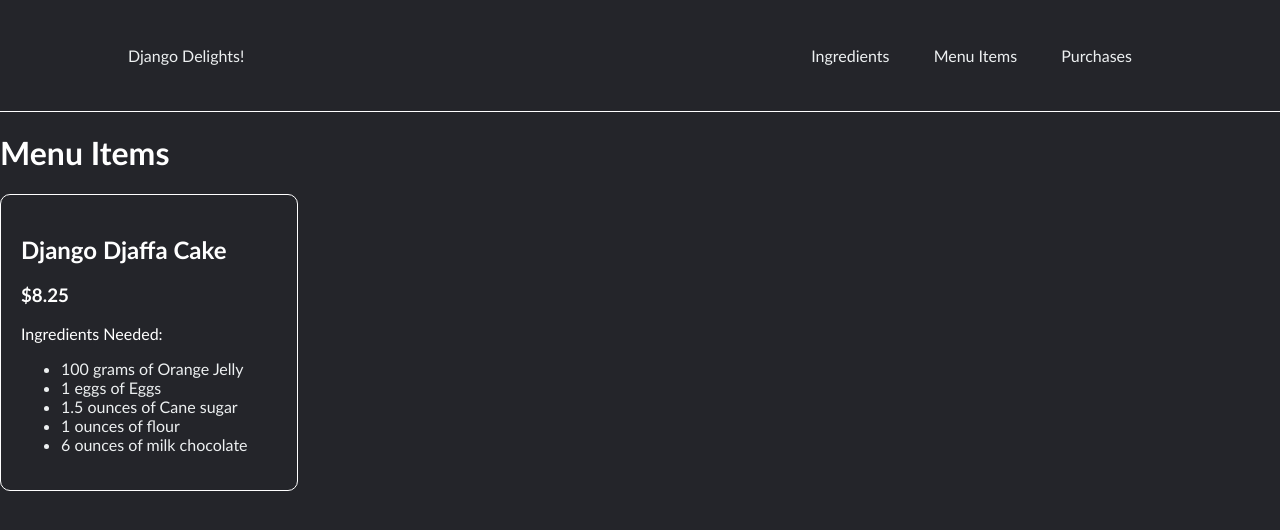
After one commit to OmPatel5/Django-Delights, a Django app: page /menu-items/ in a window 1280 px wide. The commit adds this page. Shown: the top 530 px of the page. Run offline with Django 4.2, Linux system fonts and the light colour scheme; data comes from the database, SQL or seed files in the repository; both versions use the stored data as it was after the commit.

Commit message:
added views and corresponding templates to display menu_items, purchases, revenue, cost, and ingredients

```diff
--- a/inventory/models.py
+++ b/inventory/models.py
@@ -22,7 +22,7 @@ class MenuItem(models.Model):
 class RecipeRequirement(models.Model):
     menu_item = models.ForeignKey(MenuItem, on_delete=models.CASCADE)
     ingredient = models.ForeignKey(Ingredient, on_delete=models.CASCADE)
-    quantity_needed = models.CharField(max_length=5)
+    quantity_needed = models.IntegerField(max_length=5)
 
     def __str__(self):
         return f"{self.ingredient.ingredient_name}: Quantity: {self.quantity_needed} {self.ingredient.unit}s"
@@ -32,6 +32,7 @@ class RecipeRequirement(models.Model):
 class Purchase(models.Model):
     menu_item = models.ForeignKey(MenuItem, on_delete=models.CASCADE)
     purchase_time = models.DateTimeField()
+    quantity = models.IntegerField(default=1)
 
     def __str__(self):
         return f"Purchase: {self.menu_item.item_name}, Time: {self.purchase_time}"
--- /dev/null
+++ b/inventory/static/inventory/menu.css
@@ -0,0 +1,6 @@
+.item-card {
+    border: 1px solid white;
+    border-radius: 10px;
+    width: 20%;
+    padding: 20px
+}
--- /dev/null
+++ b/inventory/static/inventory/navbar.css
@@ -0,0 +1,33 @@
+li, a {
+    font-weight: 500;
+    font-size: 16px;
+    color: #edf0f1;
+    text-decoration: none;
+  }
+
+
+header {
+    display: flex;
+    justify-content: space-between;
+    align-items: center;
+    padding: 30px 10%;
+    border-bottom: 1px solid white;
+
+}
+
+.nav__links {
+    list-style: none;
+}
+
+.nav__links li {
+    display: inline-block;
+    padding: 0px 20px;
+}
+
+.nav__links li a {
+    transition: all 0.3 ease 0s;
+}
+
+.nav__links li a:hover {
+    color: #0088a9
+}
--- a/inventory/static/inventory/styles.css
+++ b/inventory/static/inventory/styles.css
@@ -1,80 +1,24 @@
 html {
  font-family: 'Trebuchet MS', 'Lucida Sans Unicode', 'Lucida Grande', 'Lucida Sans', Arial, sans-serif;
- background: rgb(42, 87, 114);
+ background: #24252a;
  color: white;
+ margin: 0;
+ box-sizing: border-box;
+ padding: 0;
+ background-color: #24252a;
 }
+
+
 
 body {
     margin: 0;
 }
 
-table {
-    table-layout: fixed;
-    width: 100%;
-    border-collapse: collapse;
-    border: 3px solid black;
-    border-radius: 14px;
-  }
 
-  thead th:nth-child(1) {
-    width: 30%;
-  }
-
-  thead th:nth-child(2) {
-    width: 20%;
-  }
-
-  thead th:nth-child(3) {
-    width: 15%;
-  }
-
-  thead th:nth-child(4) {
-    width: 35%;
-  }
-
-  th,
-  td {
-    padding: 20px;
-
-  }
-
-
-tbody tr:nth-child(odd) {
-    background-color: #262627;
-    border-radius: 4px;
-  }
-
-  tbody tr:nth-child(even) {
-    background-color: #141414;
-  }
-
-  tbody tr {
-    background-image: url(noise.png);
-  }
-
-  table {
-    background-color: #ff33cc;
-  }
 
 .ingredients-title {
     font-size: xx-large;
 }
-
-.nav-bar {
-    width: 100%;
-    height: 100%;
-    padding: 20px;
-    background-color: #262627;
-    font-size: large;
-
-
-}
-
-.title {
-    color: white;
-    text-decoration: none;
-}
-
 
 
 
--- a/inventory/templates/inventory/base.html
+++ b/inventory/templates/inventory/base.html
@@ -3,7 +3,6 @@
 <head>
     <meta charset="UTF-8">
     <meta name="viewport" content="width=device-width, initial-scale=1.0">
-
     <title>Document</title>
 
     {% block head %}
@@ -12,18 +11,7 @@
 
 </head>
 <body>
-
-    <header>
-        <h1><a href="#">Django Delights!</a></h1>
-        <nav>
-            <ul class="nav__links">
-                 <li><a href="#">Ingredients</a></li>
-                 <li><a href="#">Menu Items</a></li>
-                 <li><a href="#">Purchases</a></li>
-            </ul>
-        </nav>
-    </header>
-
+    {% include 'inventory/navbar.html' %}
 
     {% block content %}
     {% endblock %}
--- a/inventory/templates/inventory/ingredient_list.html
+++ b/inventory/templates/inventory/ingredient_list.html
@@ -3,6 +3,8 @@
 
 {% block head %}
 <link rel="stylesheet" type="text/css" href="{% static 'inventory/styles.css' %}">
+<link rel="stylesheet" type="text/css" href="{% static 'inventory/table.css' %}">
+
 {% endblock %}
 
 
--- /dev/null
+++ b/inventory/templates/inventory/menu_items_list.html
@@ -0,0 +1,33 @@
+{% extends 'inventory/base.html' %}
+{% load static %}
+
+{% block head %}
+<link rel="stylesheet" type="text/css" href="{% static 'inventory/styles.css' %}">
+<link rel="stylesheet" type="text/css" href="{% static 'inventory/menu.css' %}">
+
+{% endblock %}
+
+
+{% block content %}
+<div class="menu-items">
+<h1 class="menu-items-title">Menu Items</h1>
+
+{% for item in menu %}
+    <div class="item-card">
+        <h2>{{item.item_name}}</h1>
+        <h3>${{item.price}}</h2>
+
+        <p>Ingredients Needed: </p>
+
+        <ul>
+            {% for ingredient in item.required_ingredients %}
+                <li>{{ingredient.quantity_needed}} {{ingredient.ingredient.unit}} of {{ingredient.ingredient.ingredient_name}}</li>
+            {% endfor %}
+        </ul>
+    </div>
+
+
+{% endfor %}
+</div>
+
+{% endblock %}
--- /dev/null
+++ b/inventory/templates/inventory/navbar.html
@@ -0,0 +1,17 @@
+{% load static %}
+
+{% block head %}
+<link rel="stylesheet" type="text/css" href="{% static 'inventory/navbar.css' %}">
+
+{% endblock %}
+
+<header>
+    <a href="{% url 'home' %}">Django Delights!</a>
+    <nav>
+        <ul class="nav__links">
+             <li><a href="{% url 'inventory' %}">Ingredients</a></li>
+             <li><a href="{% url 'menu_items' %}">Menu Items</a></li>
+             <li><a href="{% url 'purchases' %}">Purchases</a></li>
+        </ul>
+    </nav>
+</header>
--- a/inventory/urls.py
+++ b/inventory/urls.py
@@ -4,5 +4,9 @@ from . import views
 
 urlpatterns = [
     path("", views.home, name="home"),
-    path("inventory/", views.IngredientList.as_view(), name="inventory")
+    path("inventory/", views.IngredientList.as_view(), name="inventory"),
+    path("menu-items/", views.menu_items, name="menu_items"),
+    path("purchases/", views.purchases, name="purchases"),
+    path("revenue/", views.revenue, name="revenue"),
+    path("cost/", views.cost, name="cost")
 ]
--- a/inventory/views.py
+++ b/inventory/views.py
@@ -1,6 +1,6 @@
 from django.shortcuts import render
 from django.views.generic import ListView
-from .models import Ingredient
+from .models import Ingredient, MenuItem, RecipeRequirement, Purchase
 
 # Create your views here.
 def home(request):
@@ -9,4 +9,66 @@ def home(request):
 
 class IngredientList(ListView):
     model = Ingredient
-    template_name = 'inventory/inventory.html'
+    template_name = 'inventory/ingredient_list.html'
+
+
+def purchases(request):
+    purchases = Purchase.objects.all()
+
+    context = {'purchases': purchases}
+    return render(request, 'inventory/purchases_list.html', context)
+
+def get_ingredients():
+    # get all menu items
+    menu_items = MenuItem.objects.all()
+
+    # get required ingredients for each item
+    for item in range(len(menu_items)):
+        menu_items[item].required_ingredients = RecipeRequirement.objects.filter(menu_item=menu_items[item])
+
+    return menu_items
+
+
+
+def menu_items(request):
+    menu_items = get_ingredients()
+
+
+    context = {'menu': menu_items}
+
+
+    return render(request, 'inventory/menu_items_list.html', context)
+
+
+def revenue(request):
+    purchases = Purchase.objects.all()
+
+    total_revenue = 0
+
+    for purchase in purchases:
+        total_revenue += purchase.quantity * purchase.menu_item.price
+
+    print(total_revenue)
+
+    context = {'revenue': total_revenue}
+
+
+    return render(request, 'inventory/revenue.html', context)
+
+
+def cost(request):
+    menu_items = get_ingredients()
+
+
+    total_cost = 0
+
+    # go thru all menu items
+    for item in menu_items:
+        # go thru all ingredients
+        for ingredient in item.required_ingredients:
+            # multiply price_per_unit by quantity_needed to get total_cost for that ingredient
+            total_cost += ingredient.ingredient.price_per_unit * ingredient.quantity_needed
+
+    context = {'cost': total_cost}
+
+    return render(request, 'inventory/cost.html', context)
```
Also changed, not shown: inventory/static/inventory/home.css (added, +9 -0 lines), inventory/static/inventory/table.css (added, +47 -0 lines), inventory/templates/inventory/home.html (+11 -2 lines), inventory/templates/inventory/purchases_list.html (added, +36 -0 lines), inventory/templates/inventory/revenue.html (added, +12 -0 lines), db.sqlite3, inventory/migrations/0009_purchase_quantity.py (added), inventory/migrations/0010_alter_reciperequirement_quantity_needed.py (added).
